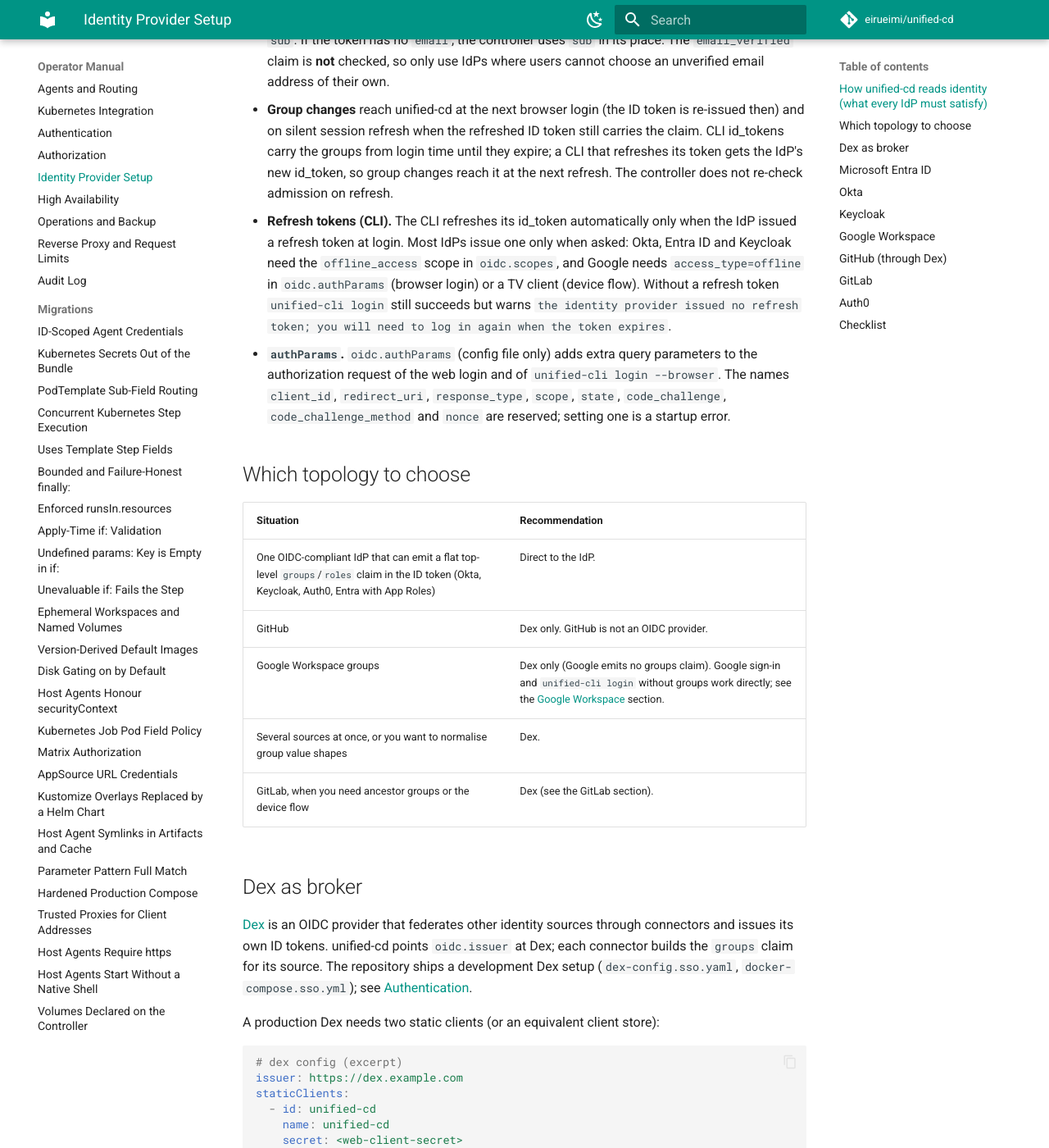
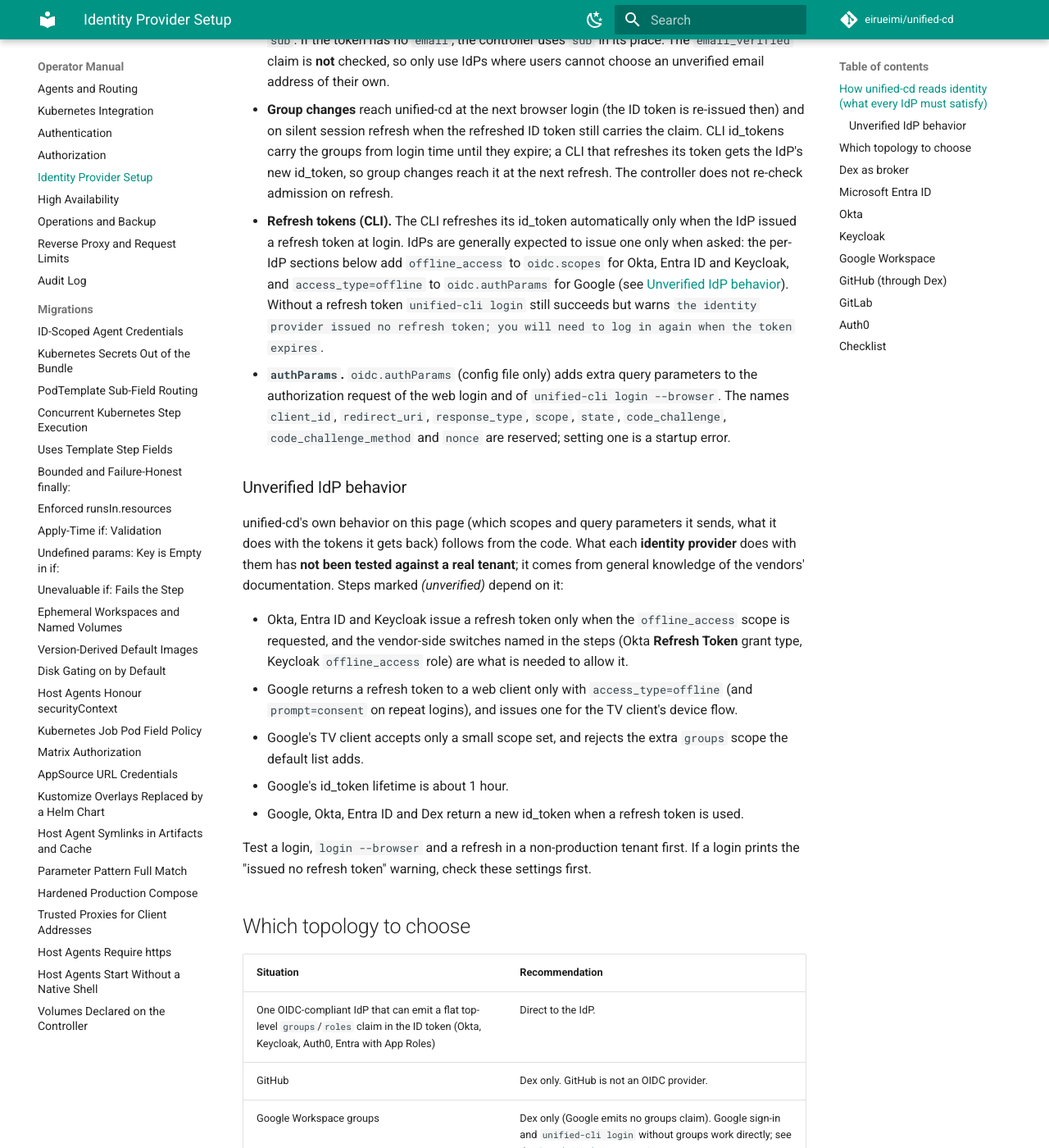
Before and after one commit to eirueimi/unified-cd, an MkDocs documentation site: the page built from docs/operator-manual/identity-providers.md, in a window 1280 px wide and 1400 px high, scrolled down 1666 px. Shown: the whole window at 82% size. Built offline with MkDocs 1.6.1 and Material for MkDocs 9.7.7, drawn with Linux system fonts in a browser that asks for light colours; comment, search, counter and statistics services are not loaded; some of the changed text lies outside the part shown.

Commit message:
docs: mark untested IdP behavior as unverified; fix 429 strings and relay 404 notes
Co-Authored-By: Claude Sonnet 5.5 <noreply@anthropic.com>
Claude-Session: https://claude.ai/code/session_01G3NWwwXnjYtSfzJjZYTrnV

````diff
--- a/docs/operator-manual/identity-providers.md
+++ b/docs/operator-manual/identity-providers.md
@@ -19,8 +19,20 @@ These points come from the controller implementation and decide what a working I
 - **Scopes requested.** `openid`, `email`, `profile`, plus `rolesClaim` itself as an extra scope when the claim name contains neither `/` nor `:` (so `groups` adds the scope `groups`, `roles` adds the scope `roles`; a namespaced Auth0 claim adds nothing). The CLI reads the same list from `GET /api/v1/auth/oidc-config` (`scopes`). To change this, set `oidc.scopes` (YAML list, or `UNIFIED_OIDC_SCOPES` comma-separated): when non-empty it is requested exactly, in order, with `openid` prepended if missing and duplicates dropped, and the automatic `rolesClaim` scope is **not** added. Use it when the IdP rejects the extra scope, or when you need a scope the default list lacks. Each entry is one scope; an entry containing whitespace (for example `"openid email profile"`) is a startup error. The CLI device flow uses the same override through `/api/v1/auth/oidc-config`. When the roles claim only appears if its scope is requested (Dex `groups`, Okta `groups`), keep that scope in the list yourself.
 - **Identity matching.** `userMap` and `permissions.*.users` match the token's `email` and its `sub`. If the token has no `email`, the controller uses `sub` in its place. The `email_verified` claim is **not** checked, so only use IdPs where users cannot choose an unverified email address of their own.
 - **Group changes** reach unified-cd at the next browser login (the ID token is re-issued then) and on silent session refresh when the refreshed ID token still carries the claim. CLI id_tokens carry the groups from login time until they expire; a CLI that refreshes its token gets the IdP's new id_token, so group changes reach it at the next refresh. The controller does not re-check admission on refresh.
-- **Refresh tokens (CLI).** The CLI refreshes its id_token automatically only when the IdP issued a refresh token at login. Most IdPs issue one only when asked: Okta, Entra ID and Keycloak need the `offline_access` scope in `oidc.scopes`, and Google needs `access_type=offline` in `oidc.authParams` (browser login) or a TV client (device flow). Without a refresh token `unified-cli login` still succeeds but warns `the identity provider issued no refresh token; you will need to log in again when the token expires`.
+- **Refresh tokens (CLI).** The CLI refreshes its id_token automatically only when the IdP issued a refresh token at login. IdPs are generally expected to issue one only when asked: the per-IdP sections below add `offline_access` to `oidc.scopes` for Okta, Entra ID and Keycloak, and `access_type=offline` to `oidc.authParams` for Google (see [Unverified IdP behavior](#unverified-idp-behavior)). Without a refresh token `unified-cli login` still succeeds but warns `the identity provider issued no refresh token; you will need to log in again when the token expires`.
 - **`authParams`.** `oidc.authParams` (config file only) adds extra query parameters to the authorization request of the web login and of `unified-cli login --browser`. The names `client_id`, `redirect_uri`, `response_type`, `scope`, `state`, `code_challenge`, `code_challenge_method` and `nonce` are reserved; setting one is a startup error.
+
+### Unverified IdP behavior
+
+unified-cd's own behavior on this page (which scopes and query parameters it sends, what it does with the tokens it gets back) follows from the code. What each **identity provider** does with them has **not been tested against a real tenant**; it comes from general knowledge of the vendors' documentation. Steps marked *(unverified)* depend on it:
+
+- Okta, Entra ID and Keycloak issue a refresh token only when the `offline_access` scope is requested, and the vendor-side switches named in the steps (Okta **Refresh Token** grant type, Keycloak `offline_access` role) are what is needed to allow it.
+- Google returns a refresh token to a web client only with `access_type=offline` (and `prompt=consent` on repeat logins), and issues one for the TV client's device flow.
+- Google's TV client accepts only a small scope set, and rejects the extra `groups` scope the default list adds.
+- Google's id_token lifetime is about 1 hour.
+- Google, Okta, Entra ID and Dex return a new id_token when a refresh token is used.
+
+Test a login, `login --browser` and a refresh in a non-production tenant first. If a login prints the "issued no refresh token" warning, check these settings first.
 
 ## Which topology to choose
 
@@ -86,7 +98,7 @@ IdP side (menu names vary by version):
 2. Under **App roles**, create roles for users and groups (for example values `admin`, `team-a`, `team-b`).
 3. In **Enterprise applications > (your app) > Users and groups**, assign users or groups to those roles. Assigned app roles appear in the ID token's `roles` claim.
 4. For the CLI, create a second registration (or enable **Allow public client flows** on a registration) and use its application ID as `deviceClientId`. Entra's device code flow needs a public client.
-5. For CLI token refresh, add `offline_access` to `oidc.scopes` (see the scope gotcha below). Without it Entra issues no refresh token and the CLI asks for a new login when the id_token expires.
+5. *(Unverified)* For CLI token refresh, add `offline_access` to `oidc.scopes` (see the scope gotcha below). Entra is expected to issue no refresh token without it, in which case the CLI asks for a new login when the id_token expires.
 
 unified-cd config:
 
@@ -141,7 +153,7 @@ IdP side:
     - **Org authorization server** (issuer `https://<org>.okta.com`): on the app's **Sign On** tab, edit **OpenID Connect ID Token**, keep the claim name `groups` and set a filter (for example matches regex `team-.*`). The `groups` scope must be requested; unified-cd does so when `rolesClaim` is `groups`.
     - **Custom authorization server** (for example issuer `https://<org>.okta.com/oauth2/default`): **Security > API > (server) > Claims > Add Claim**, name `groups`, include in **ID Token** (always), value type **Groups**, filter by regex. A custom server also needs a scope named `groups` (**Scopes** tab) because unified-cd always requests it.
 3. For the CLI: create a second app integration of type **Native** (public, no secret) and enable the **Device Authorization** grant type. Its client ID is `deviceClientId`. Add the same groups claim for that app (or server-wide on the custom server).
-4. For CLI token refresh, enable the **Refresh Token** grant type on the apps and add `offline_access` to `oidc.scopes`. Okta issues a refresh token only for that scope, and `scopes` replaces the default list, so keep `openid`, `email`, `profile` and `groups` in it: `scopes: [openid, email, profile, groups, offline_access]`.
+4. *(Unverified)* For CLI token refresh, enable the **Refresh Token** grant type on the apps and add `offline_access` to `oidc.scopes`; Okta is expected to issue a refresh token only for that scope. `scopes` replaces the default list, so keep `openid`, `email`, `profile` and `groups` in it: `scopes: [openid, email, profile, groups, offline_access]`.
 
 unified-cd config:
 
@@ -182,7 +194,7 @@ IdP side:
 2. Create the group claim: on the client (or in a shared client scope), **Mappers > Add mapper > By configuration > Group Membership**. Token claim name `groups`, **Add to ID token** on. Decide **Full group path** now: it changes the values you write in the controller config.
 3. To use realm roles instead of groups, add a **User Realm Role** mapper (multivalued) with token claim name `roles` and **Add to ID token** on, and set `rolesClaim: roles`. Do not rely on the default `realm_access.roles` claim: it is nested and `rolesClaim` cannot reach it.
 4. CLI: create a second client with **Client authentication off** (public) and the **OAuth 2.0 Device Authorization Grant** enabled, and add the same mapper to it. Its ID is `deviceClientId`.
-5. For CLI token refresh, add `offline_access` to `oidc.scopes` (Keycloak issues an offline refresh token only for that scope; the client needs the `offline_access` role, which users have by default). Keep the scopes you already rely on in the list, for example `scopes: [openid, email, profile, groups, offline_access]`.
+5. *(Unverified)* For CLI token refresh, add `offline_access` to `oidc.scopes` (Keycloak is expected to issue an offline refresh token only for that scope, and the user needs the `offline_access` realm role; check that it is assigned). Keep the scopes you already rely on in the list, for example `scopes: [openid, email, profile, groups, offline_access]`.
 
 unified-cd config (Full group path **on**):
 
@@ -225,8 +237,8 @@ IdP side (direct):
 
 1. In Google Cloud Console, **APIs & Services > Credentials > Create OAuth client ID**, type **Web application**. Authorized redirect URI: `https://unified-cd.example.com/api/v1/auth/oidc-callback`.
 2. Restrict sign-in to your organisation, for example by setting the OAuth consent screen user type to **Internal**.
-3. CLI device flow: create a second OAuth client of type **TVs and limited-input devices**. Google requires its client secret at the token endpoint, so set it as `oidc.deviceClientSecret` on the controller. The controller then relays the CLI's device login, refresh and logout and adds the secret itself; the CLI never sees it. Google allows only a small scope set for this client type, so keep `oidc.scopes` to `openid`, `email`, `profile` (see the config below; the default list adds a `groups` scope Google would reject).
-4. Refresh tokens: Google issues a refresh token to a web client only when the authorization request carries `access_type=offline` (and `prompt=consent` for repeat logins). Set `oidc.authParams` as shown below; it applies to the web login and to `unified-cli login --browser`. The TV client issues refresh tokens for the device flow without it.
+3. CLI device flow: create a second OAuth client of type **TVs and limited-input devices**. Google requires its client secret at the token endpoint, so set it as `oidc.deviceClientSecret` on the controller. The controller then relays the CLI's device login, refresh and logout and adds the secret itself; the CLI never sees it. *(Unverified)* Google is expected to allow only a small scope set for this client type, so keep `oidc.scopes` to `openid`, `email`, `profile` (see the config below); the default list adds a `groups` scope, which Google may reject.
+4. Refresh tokens *(unverified)*: Google is expected to issue a refresh token to a web client only when the authorization request carries `access_type=offline` (and `prompt=consent` on repeat logins). Set `oidc.authParams` as shown below; unified-cd adds it to the web login and to `unified-cli login --browser`. The TV client is expected to issue refresh tokens for the device flow without it.
 
 Direct config (grants by user email only):
 
@@ -241,7 +253,7 @@ oidc:
   scopes: [openid, email, profile]
   authParams:
     access_type: offline    # without this Google issues no refresh token to the web client
-    prompt: consent         # needed to get a refresh token again on a repeat login
+    prompt: consent         # expected to be needed to get a refresh token again on a repeat login (unverified)
   defaultRole: deny
   userMap:
     alice@example.com: admin
@@ -253,7 +265,7 @@ oidc:
           carol@example.com: [job.read, run.trigger]
 ```
 
-> **Unverified assumptions.** These Google behaviors come from general knowledge of Google's OAuth documentation and have not been tested against a real Google tenant: the TV client's device flow returns a refresh token and an `id_token` for the `openid email profile` scopes; Google returns a refresh token to a web client only with `access_type=offline`; and Google returns a new `id_token` on refresh. Test `unified-cli login`, `--browser` and a refresh in a non-production project first. If a login prints the "issued no refresh token" warning, check `authParams` first.
+> **Unverified assumptions.** The Google behaviors in this section are listed under [Unverified IdP behavior](#unverified-idp-behavior) and have not been tested against a real Google tenant. Test `unified-cli login`, `--browser` and a refresh in a non-production project first.
 
 Via Dex (groups):
 
--- a/docs/reference/configuration.md
+++ b/docs/reference/configuration.md
@@ -133,7 +133,7 @@ oidc:
   deviceClientSecret: ''                 # optional; set => the controller relays the CLI device login, refresh and logout and keeps this secret (needs deviceClientId); env: UNIFIED_OIDC_DEVICE_CLIENT_SECRET
   rolesClaim: groups
   scopes: [openid, email, profile]       # optional; replaces the default scope list (no automatic rolesClaim scope)
-  authParams:                            # optional, config file only; extra query parameters for the browser login's authorization request
+  authParams:                            # optional, config file only; extra query parameters for the authorization request of the web login and of `unified-cli login --browser`
     access_type: offline                 # e.g. Google needs this to issue a refresh token; client_id, redirect_uri, response_type, scope, state, code_challenge, code_challenge_method and nonce are rejected
   defaultRole: viewer
   roleMap:                               # OIDC group/role -> unified-cd role
````
Also changed, not shown: docs/operator-manual/authentication.md (+5 -5 lines), docs/reference/cli.md (+1 -1 lines), docs/troubleshooting/controller-and-database.md (+4 -3 lines).
